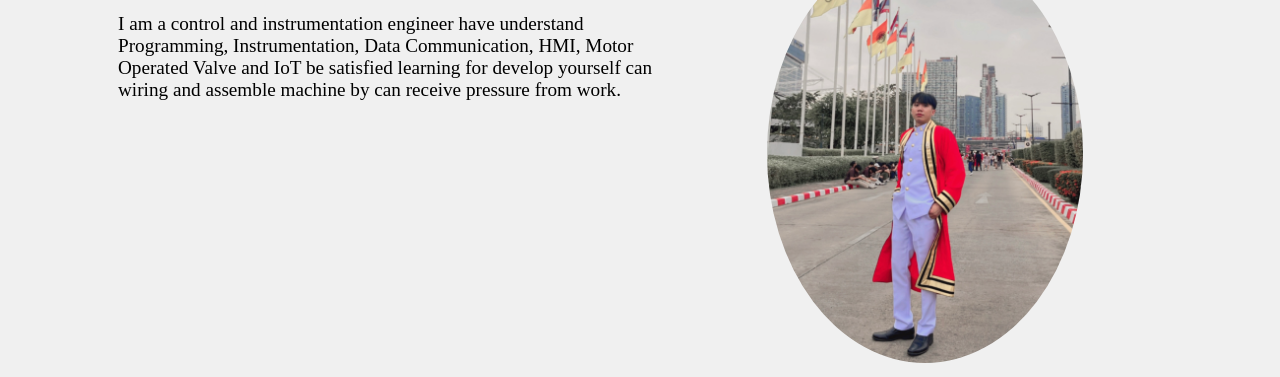
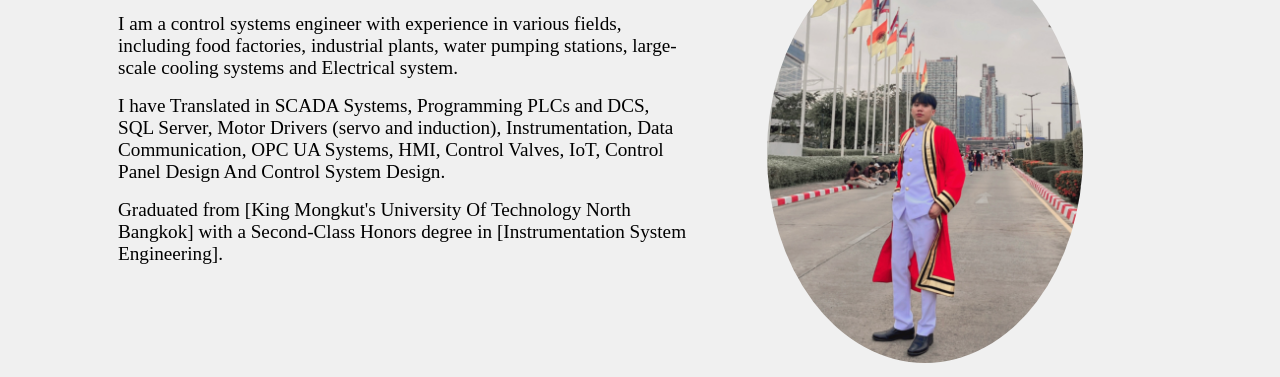
Before and after one commit to panupongpond/panupong, a plain HTML site: page CV_POND_NEW1.html in a window 1280 px wide. Shown: the part 185-562 px from the top of the page. Drawn offline with Linux system fonts and the light colour scheme.

Commit message:
Update CV_POND_NEW1.html

```diff
--- a/CV_POND_NEW1.html
+++ b/CV_POND_NEW1.html
@@ -257,7 +257,9 @@
             <div class="hero-con">
                 <div class="hero-info">
                     <h3>Mr.Panupong Tualamun</h3>
-                    <p>I am a control and instrumentation engineer have understand Programming, Instrumentation, Data Communication, HMI, Motor Operated Valve and IoT be satisfied learning for develop yourself can wiring  and assemble machine by can receive pressure from work.</p>
+                    <p>I am a control systems engineer with experience in various fields, including food factories, industrial plants, water pumping stations, large-scale cooling systems and Electrical system.</p>
+                    <p>I have Translated in SCADA Systems, Programming PLCs and DCS, SQL Server, Motor Drivers (servo and induction), Instrumentation, Data Communication, OPC UA Systems, HMI, Control Valves, IoT, Control Panel Design And Control System Design.</p>
+                    <p>Graduated from [King Mongkut's University Of Technology North Bangkok] with a Second-Class Honors degree in [Instrumentation System Engineering].</p>
                 </div>
                 <div class="hero-img">
                     <img src="Panupong Tualamun.jpg" alt="">
```
